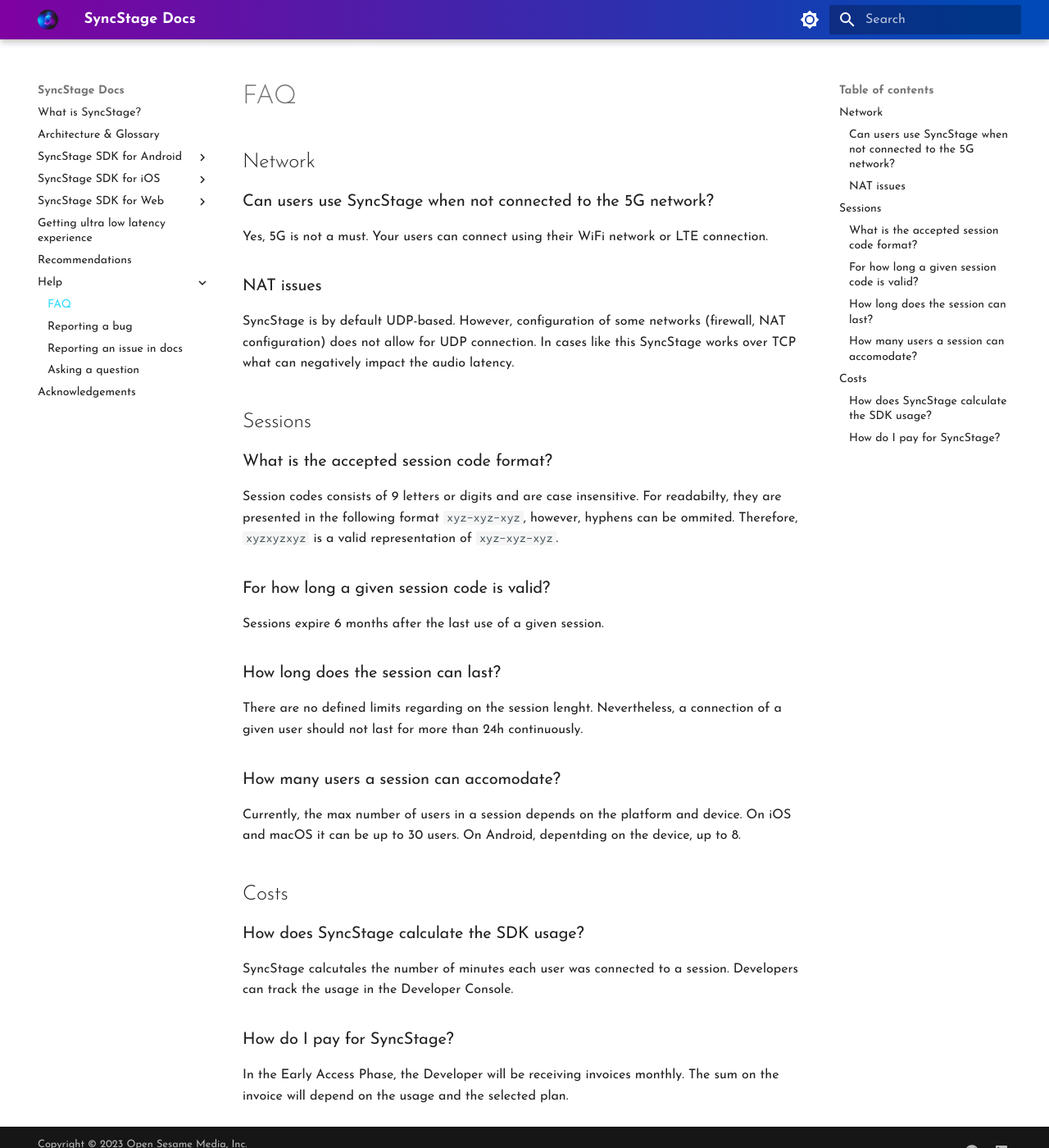
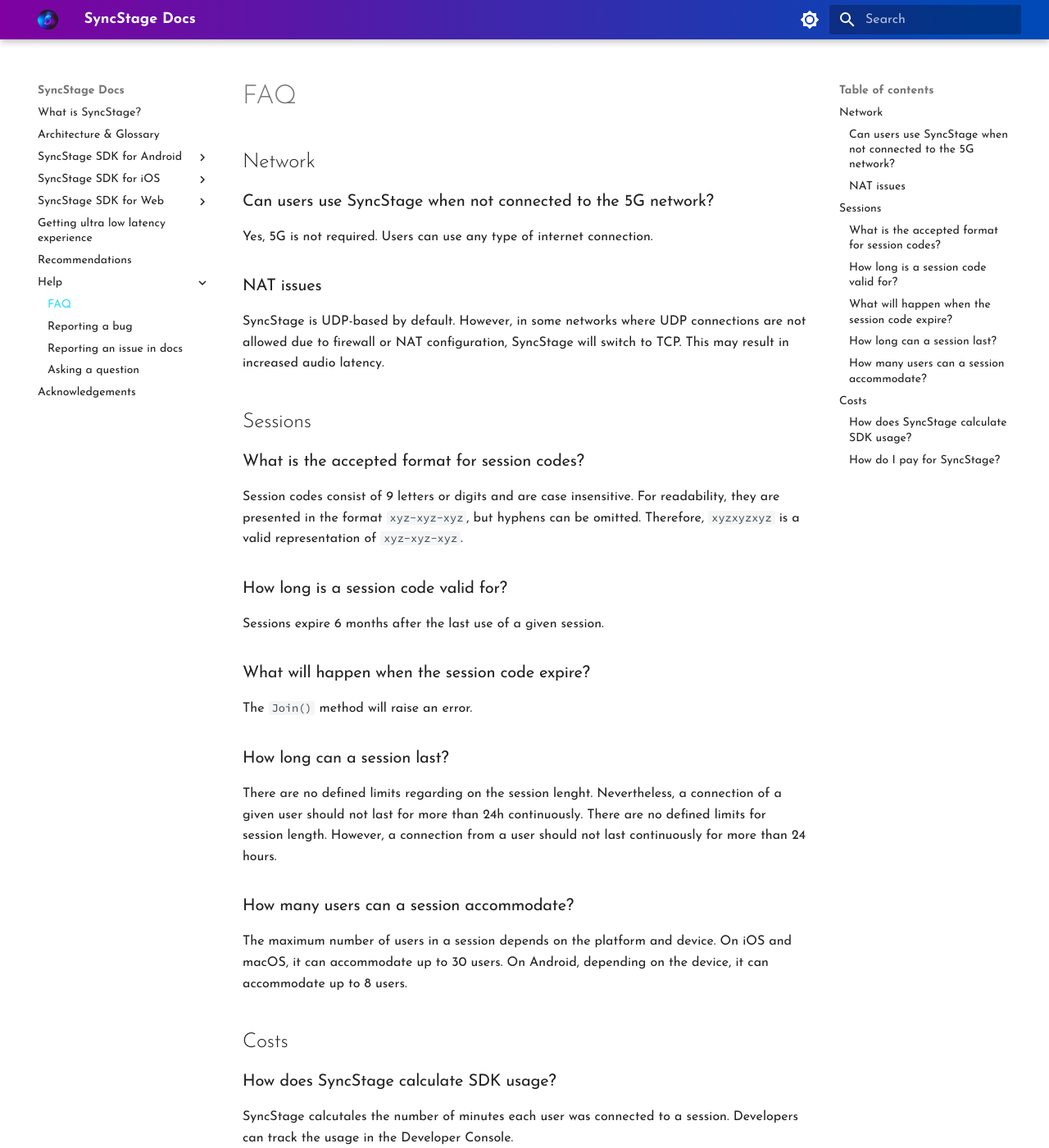
Before and after one commit to opensesamemedia/syncstage-docs, an MkDocs documentation site: the page built from docs/help/faq.md, in a window 1280 px wide and 1400 px high. Shown: the whole window at 82% size. Built offline with MkDocs 1.6.1 and Material for MkDocs 9.7.7, drawn with Linux system fonts in a browser that asks for light colours; some of the changed text lies outside the part shown.

Commit message:
Added SDK Error Codes for iOS and improved FAQ

```diff
--- a/docs/help/faq.md
+++ b/docs/help/faq.md
@@ -1,31 +1,32 @@
 ## Network
 
 ### Can users use SyncStage when not connected to the 5G network?
-Yes, 5G is not a must. Your users can connect using their WiFi network or LTE connection.
+Yes, 5G is not required. Users can use any type of internet connection.
 
 ### NAT issues
-SyncStage is by default UDP-based. However, configuration of some networks (firewall, NAT configuration) does not allow for UDP connection. In cases like this SyncStage works over TCP what can negatively impact the audio latency.
-
+SyncStage is UDP-based by default. However, in some networks where UDP connections are not allowed due to firewall or NAT configuration, SyncStage will switch to TCP. This may result in increased audio latency.
 
 ## Sessions
 
-### What is the accepted session code format?
-Session codes consists of 9 letters or digits and are case insensitive. For readabilty, they are presented in the following format `xyz-xyz-xyz`, however, hyphens can be ommited. Therefore, `xyzxyzxyz` is a valid representation of `xyz-xyz-xyz`.
+### What is the accepted format for session codes?
+Session codes consist of 9 letters or digits and are case insensitive. For readability, they are presented in the format `xyz-xyz-xyz`, but hyphens can be omitted. Therefore, `xyzxyzxyz` is a valid representation of `xyz-xyz-xyz`.
 
-### For how long a given session code is valid?
+### How long is a session code valid for?
 Sessions expire 6 months after the last use of a given session.
 
-### How long does the session can last?
+### What will happen when the session code expire?
+The `Join()` method will raise an error.
+
+### How long can a session last?
 There are no defined limits regarding on the session lenght. Nevertheless, a connection of a given user should not last for more than 24h continuously.
+There are no defined limits for session length. However, a connection from a user should not last continuously for more than 24 hours.
 
-### How many users a session can accomodate?
-Currently, the max number of users in a session depends on the platform and device.
-On iOS and macOS it can be up to 30 users. On Android, depentding on the device, up to 8.
-
+### How many users can a session accommodate?
+The maximum number of users in a session depends on the platform and device. On iOS and macOS, it can accommodate up to 30 users. On Android, depending on the device, it can accommodate up to 8 users.
 
 ## Costs
-### How does SyncStage calculate the SDK usage?
+### How does SyncStage calculate SDK usage?
 SyncStage calcutales the number of minutes each user was connected to a session. Developers can track the usage in the Developer Console.
 
 ### How do I pay for SyncStage?
-In the Early Access Phase, the Developer will be receiving invoices monthly. The sum on the invoice will depend on the usage and the selected plan.
+During the Early Access Phase, developers will receive monthly invoices. The total amount on the invoice will depend on the usage and the selected plan.
--- a/mkdocs.yml
+++ b/mkdocs.yml
@@ -89,6 +89,7 @@
     - Reference:
       - Methods: ios/sdk-methods.md
       - Delegates: ios/sdk-delegates.md
+      - Error codes: ios/sdk-error-codes.md
     - Test App: ios/test-app.md
     - Changelog: ios/changelog.md
   - SyncStage SDK for Web:
```
Also changed, not shown: docs/ios/sdk-error-codes.md (added, +16 -0 lines).
